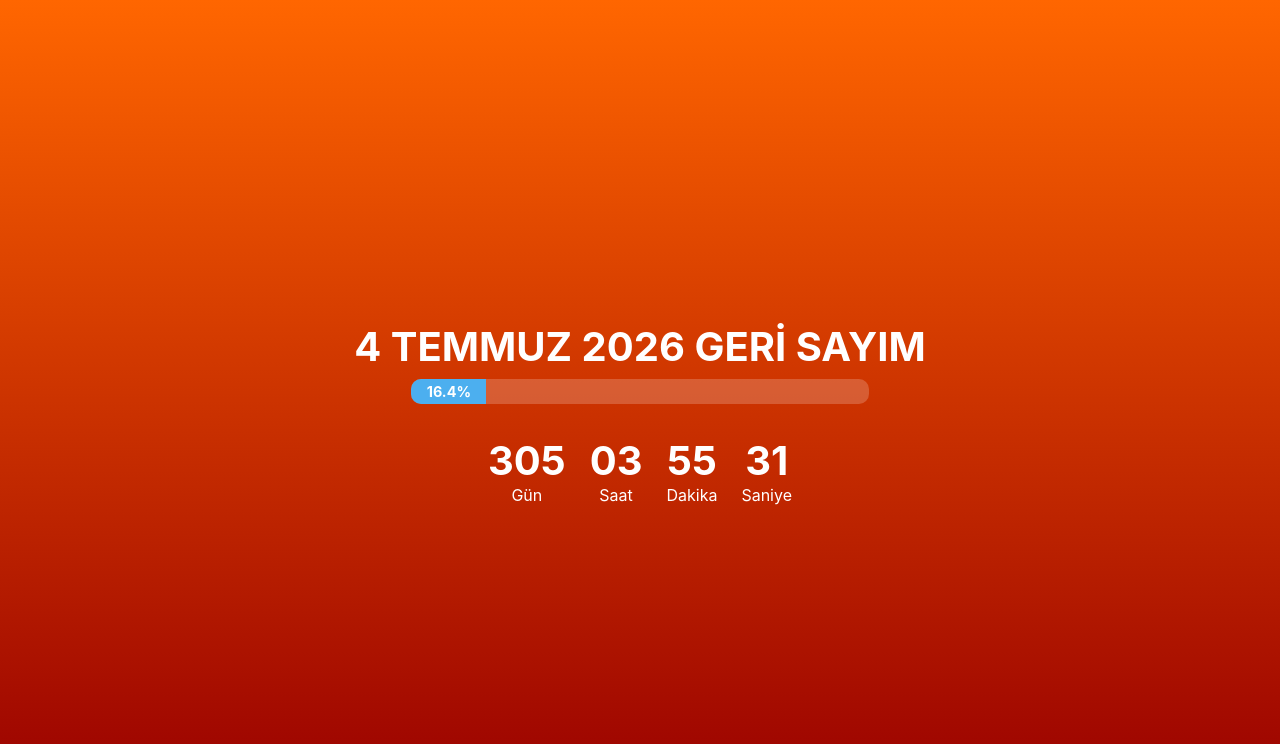
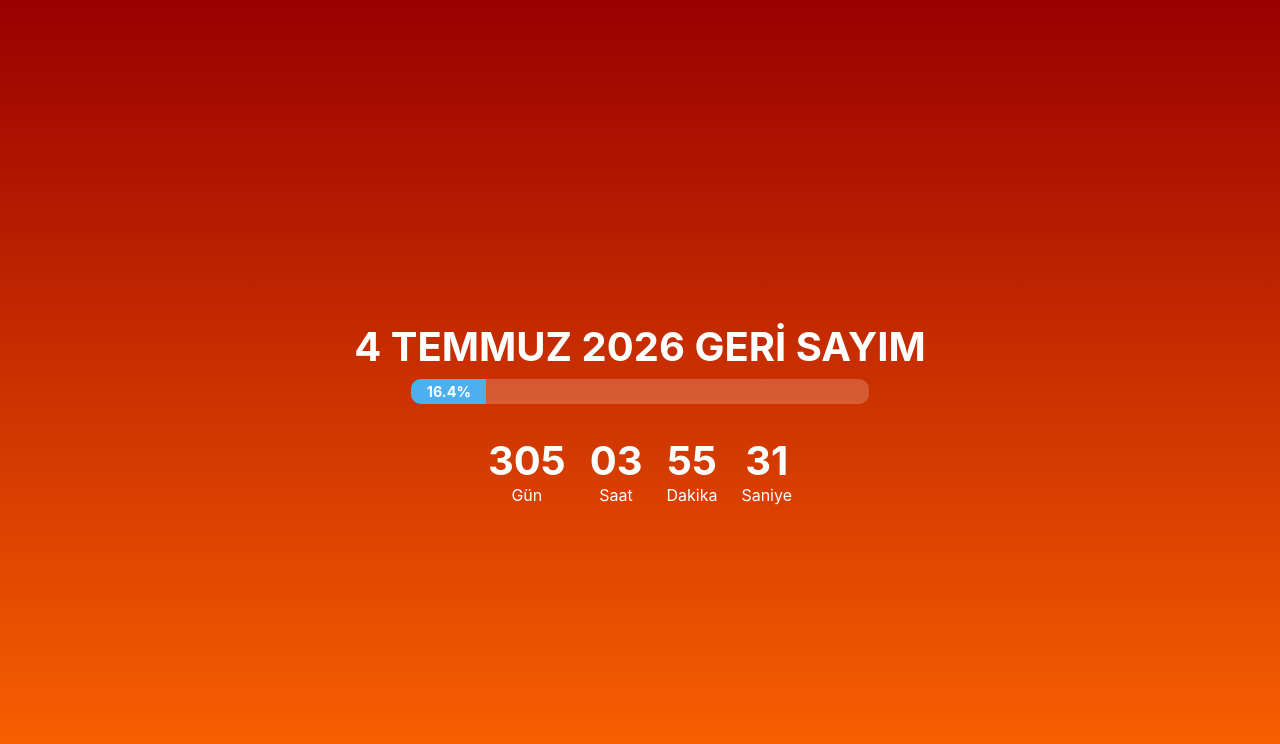
Before and after one commit to onurotles/dugune-kalan-sure, a React (Create React App) app: page / in a window 1280 px wide. Shown: the top 744 px of the page. Built offline with nearby package versions, Linux system fonts and the light colour scheme.

Commit message:
gündüz arka plan düzenlemesi

```diff
--- a/src/App.tsx
+++ b/src/App.tsx
@@ -33,13 +33,92 @@ const Countdown: React.FC = () => {
     return () => clearInterval(timer);
   }, []);
 
-  function getBackgroundStyle() {
+  function getBackgroundStyle(): React.CSSProperties {
     const hour = new Date().getHours();
-    if (hour >= 5 && hour < 12) return { background: "linear-gradient(to bottom, #87ceeb, #f0e68c)" };
-    if (hour >= 12 && hour < 15) return { background: "linear-gradient(to bottom, #00bfff, #ffff66)" };
-    if (hour >= 15 && hour < 18) return { background: "linear-gradient(to bottom, #ffcc66, #ff9966)" };
-    if (hour >= 18 && hour < 21) return { background: "linear-gradient(to bottom, #ff6600, #990000)" };
+
+    if (hour >= 5 && hour < 12) {
+      return { background: "linear-gradient(to top, #f0e68c, #87ceeb)" };
+    }
+    if (hour >= 12 && hour < 15) {
+      return { background: "linear-gradient(to top, #00bfff, #ffff66)" };
+    }
+    if (hour >= 15 && hour < 18) {
+      return {
+        background: "linear-gradient(to top, #3cba54 20%, #87ceeb 80%)",
+        position: "relative",
+      };
+    }
+    if (hour >= 18 && hour < 21) {
+      return { background: "linear-gradient(to top, #ff6600, #990000)" };
+    }
     return { background: "#0a0a2a" };
+  }
+
+  function renderAfternoonScene() {
+    const hour = new Date().getHours();
+    if (hour >= 15 && hour < 18) {
+      return (
+        <>
+          {/* Güneş */}
+          <div
+            style={{
+              position: "absolute",
+              top: "10%",
+              left: "75%",
+              width: "100px",
+              height: "100px",
+              borderRadius: "50%",
+              background: "radial-gradient(circle, #ffeb3b, #fbc02d)",
+              boxShadow: "0 0 50px rgba(255,223,0,0.8)",
+            }}
+          />
+
+          {/* Bulutlar (sadece 2 tane kaldı) */}
+          <div style={{ ...styles.cloud, top: "15%", left: "10%" }} />
+          <div style={{ ...styles.cloud, top: "20%", left: "40%" }} />
+
+          {/* Çimen */}
+          <div
+            style={{
+              position: "absolute",
+              bottom: 0,
+              left: 0,
+              width: "100%",
+              height: "80px",
+              background: "linear-gradient(to top, #228B22, #32CD32)",
+              borderTopLeftRadius: "50% 20px",
+              borderTopRightRadius: "50% 20px",
+            }}
+          />
+
+          {/* Ağaçlar */}
+          <svg
+            style={{ position: "absolute", bottom: 0, left: "10%", height: "200px" }}
+            viewBox="0 0 100 200"
+          >
+            <rect x="45" y="120" width="10" height="80" fill="#8b4513" />
+            <circle cx="50" cy="100" r="40" fill="#228B22" />
+          </svg>
+
+          <svg
+            style={{ position: "absolute", bottom: 0, left: "30%", height: "150px" }}
+            viewBox="0 0 100 200"
+          >
+            <rect x="45" y="120" width="10" height="80" fill="#8b4513" />
+            <circle cx="50" cy="100" r="35" fill="#2e8b57" />
+          </svg>
+
+          <svg
+            style={{ position: "absolute", bottom: 0, right: "20%", height: "180px" }}
+            viewBox="0 0 100 200"
+          >
+            <rect x="45" y="120" width="10" height="80" fill="#8b4513" />
+            <circle cx="50" cy="100" r="38" fill="#006400" />
+          </svg>
+        </>
+      );
+    }
+    return null;
   }
 
   function renderNightSky() {
@@ -51,6 +130,7 @@ const Countdown: React.FC = () => {
         size: Math.random() * 2 + 1,
         opacity: Math.random() * 0.8 + 0.2,
       }));
+
       return (
         <>
           {stars.map((star, i) => (
@@ -88,6 +168,7 @@ const Countdown: React.FC = () => {
   return (
     <div style={{ ...styles.container, ...getBackgroundStyle() }}>
       {renderNightSky()}
+      {renderAfternoonScene()}
       <div style={styles.content}>
         <h1 style={styles.title}>4 TEMMUZ 2026 GERİ SAYIM</h1>
 
@@ -117,15 +198,77 @@ const Countdown: React.FC = () => {
 export default Countdown;
 
 const styles: { [key: string]: React.CSSProperties } = {
-  container: { width: "100vw", height: "100vh", backgroundSize: "cover", position: "relative", overflow: "hidden", color: "#fff", display: "flex", justifyContent: "center", alignItems: "center" },
-  content: { position: "relative", zIndex: 1, textAlign: "center", maxWidth: "90%" },
-  title: { fontSize: "2.5rem", marginBottom: "0.5rem" },
-  progressContainer: { width: "80%", maxWidth: "600px", backgroundColor: "rgba(255,255,255,0.2)", borderRadius: "10px", overflow: "hidden", margin: "0 auto 2rem" },
-  progressBar: { height: "25px", backgroundColor: "#4cafef", display: "flex", justifyContent: "center", alignItems: "center", transition: "width 0.5s ease" },
-  progressLabel: { fontSize: "0.9rem", color: "#fff", fontWeight: "bold" },
-  timer: { display: "flex", justifyContent: "center", gap: "1.5rem" },
-  timeBox: { textAlign: "center" },
-  number: { fontSize: "2.5rem", fontWeight: "bold" },
-  label: { fontSize: "1rem" },
-  moon: { position: "absolute", top: "10%", left: "80%", width: "80px", height: "80px" },
+  container: {
+    width: "100vw",
+    height: "100vh",
+    backgroundSize: "cover",
+    position: "relative",
+    overflow: "hidden",
+    color: "#fff",
+    display: "flex",
+    justifyContent: "center",
+    alignItems: "center",
+  },
+  content: {
+    position: "relative",
+    zIndex: 1,
+    textAlign: "center",
+    maxWidth: "90%",
+  },
+  title: {
+    fontSize: "2.5rem",
+    marginBottom: "0.5rem",
+  },
+  progressContainer: {
+    width: "80%",
+    maxWidth: "600px",
+    backgroundColor: "rgba(255,255,255,0.2)",
+    borderRadius: "10px",
+    overflow: "hidden",
+    margin: "0 auto 2rem",
+  },
+  progressBar: {
+    height: "25px",
+    backgroundColor: "#4cafef",
+    display: "flex",
+    justifyContent: "center",
+    alignItems: "center",
+    transition: "width 0.5s ease",
+  },
+  progressLabel: {
+    fontSize: "0.9rem",
+    color: "#fff",
+    fontWeight: "bold",
+  },
+  timer: {
+    display: "flex",
+    justifyContent: "center",
+    gap: "1.5rem",
+  },
+  timeBox: {
+    textAlign: "center",
+  },
+  number: {
+    fontSize: "2.5rem",
+    fontWeight: "bold",
+  },
+  label: {
+    fontSize: "1rem",
+  },
+  moon: {
+    position: "absolute",
+    top: "10%",
+    left: "80%",
+    width: "80px",
+    height: "80px",
+  },
+  cloud: {
+    position: "absolute",
+    width: "120px",
+    height: "60px",
+    background: "#fff",
+    borderRadius: "60px",
+    boxShadow: "30px 10px 0 0 #fff, 60px 15px 0 0 #fff, 90px 5px 0 0 #fff",
+    opacity: 0.8,
+  },
 };
```
